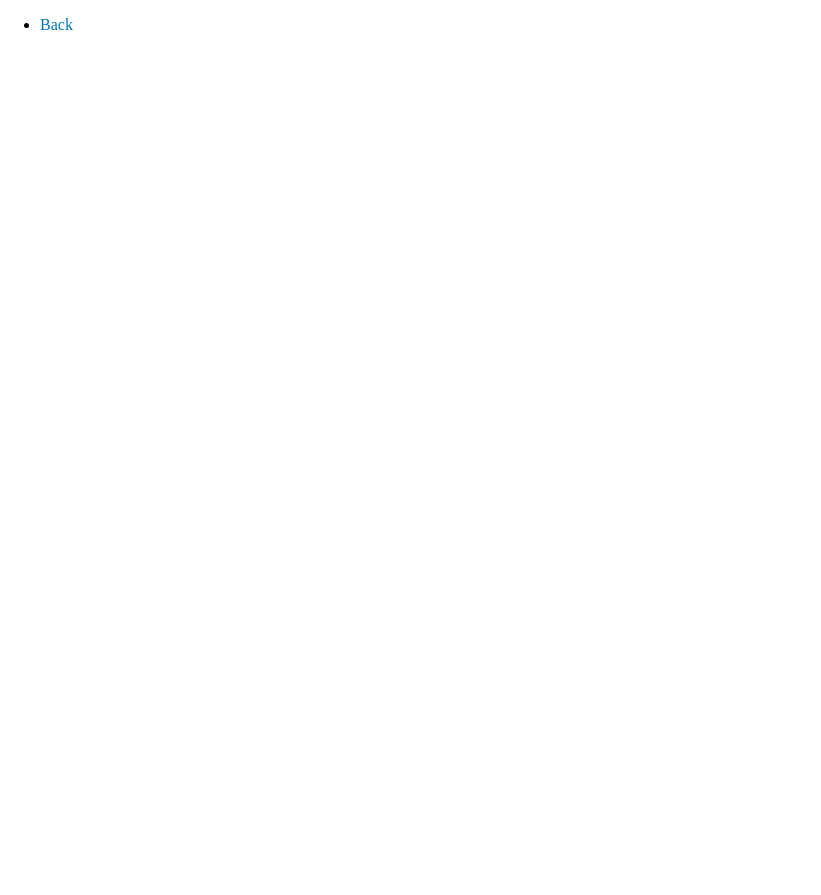
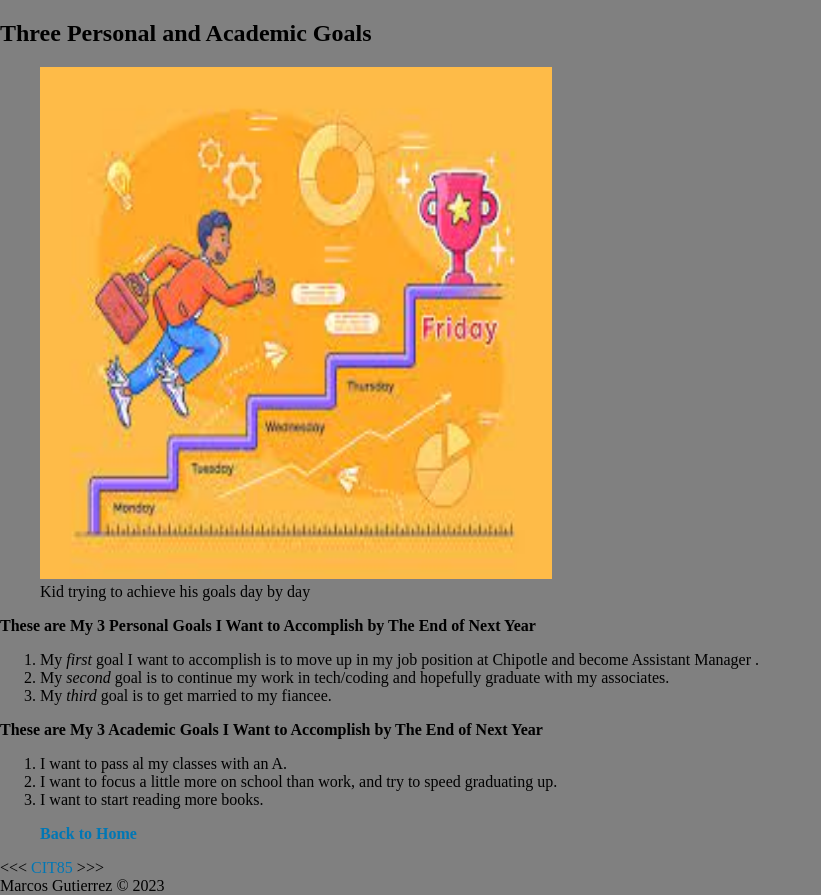
Before and after one commit to CIT85/marcosg-pub, a plain HTML site: page w2/goals.html in a window 1280 px wide. Shown: the whole page, without its empty margins (0-821 px from the left). Before the commit the page ends 800 px from the top, so only its background shows below. Drawn offline with Linux system fonts and the light colour scheme.

Commit message:
step 3 complete

```diff
--- a/w2/goals.html
+++ b/w2/goals.html
@@ -11,8 +11,42 @@
 </head>
 
 <body>
+    <style>
+        body {
+            background-color: grey;
+        }
+       </style>
+
+
+    <section>
+        <h1> Three Personal and Academic Goals</h1>
+        <figure>
+            <img src="goals.jpg" alt="girl coding in the future" title="Kid goals" width="512" height="512" loading="lazy" >
+            <figcaption>Kid trying to achieve his goals day by day</figcaption>
+        </figure>
+        <p> <strong>These are My 3 Personal Goals I Want to Accomplish by The End of Next Year</strong>
+        <ol>
+            <li>My <em>first</em> goal I want to accomplish is to move up in my job position at Chipotle and become Assistant Manager </a>.</li>
+            <li>My <em>second</em> goal is to continue my work in tech/coding and hopefully graduate with my associates.</li>
+            <li>
+            My <em>third</em> goal is to get married to my fiancee.
+            </li>
+        </ol>
+        <p> <strong>These are My 3 Academic Goals I Want to Accomplish by The End of Next Year</strong> </p>
+        <ol>
+            <li>I want to pass al my classes with an A.</li>
+            <li>I want to focus a little more on school than work, and try to speed graduating up.  </li>
+            <li>I want to start reading more books. </li>
+        </ol>
+    </section>
     <nav>
         <ul>
-            <li><a href="index.html">Back</a></li>
+            <l><a href="index.html"><strong>Back to Home</strong></a></l>
         </ul>
     </nav>
+
+        &lt;&lt;&lt; <a href="https://github.com/CIT85">CIT85</a>  &gt;&gt;&gt;
+    <br>
+        Marcos Gutierrez &copy; 2023</body>
+
+</html>
```
Also changed, not shown: w2/index.html (+5 -0 lines), w2/learn-more.html (+36 -5 lines), w2/goals.jpg (added), w2/learnmore.png (added).
